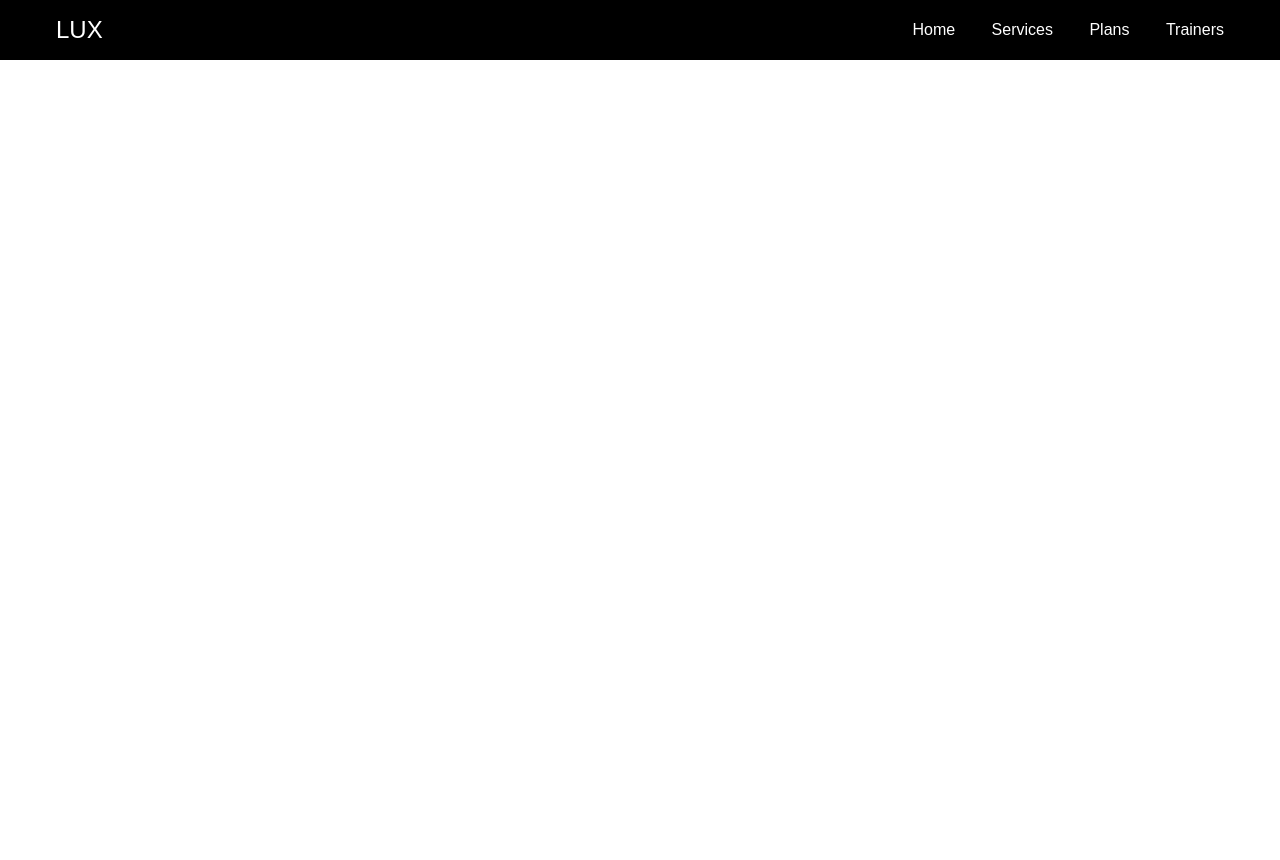
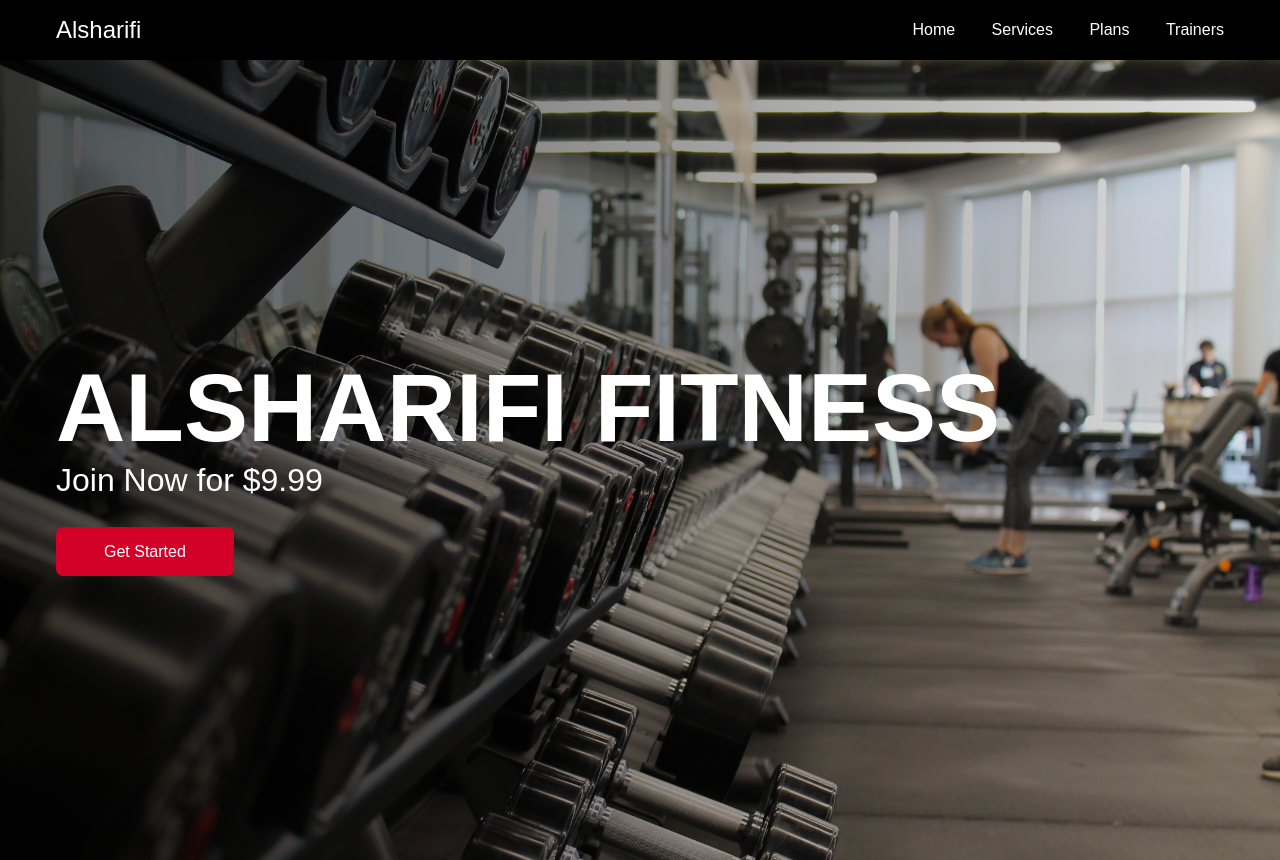
Before and after one commit to aalsharifi/gym-website-frontend, a plain HTML site: page index.html in a window 1280 px wide. Before the commit the page ends 800 px from the top, so only its background shows below. Drawn offline with Linux system fonts and the light colour scheme.

Commit message:
added image to home page and styled

```diff
--- a/index.html
+++ b/index.html
@@ -4,13 +4,13 @@
     <meta charset="UTF-8">
     <meta http-equiv="X-UA-Compatible" content="IE=edge">
     <meta name="viewport" content="width=device-width, initial-scale=1.0">
-    <title>Alsharifi Fitness Gym</title>
+    <title>Alsharifi Fitness</title>
     <link rel="stylesheet" href="styles.css">
 </head>
 <body>
     <!-- nav bar -->
     <nav class="navBar">
-        <a href="/" class="navBarLogo">LUX</a>
+        <a href="/" class="navBarLogo">Alsharifi</a>
 
         <div class="navBarToggle" id="mobileMenu">
             <span class="bar"></span>
@@ -27,7 +27,15 @@
     </nav>
 
     <!-- hero section -->
+    <div class="hero">
+        <div class="heroContent">
+            <h1>Alsharifi Fitness</h1>
+            <p>Join Now for $9.99</p>
+            <a href="/" class="button">Get Started</a>
+        </div>
+    </div>
 
+    <!-- services -->
 
 
 
--- a/styles.css
+++ b/styles.css
@@ -1,5 +1,5 @@
 :root{
-    --red: #f9032f;
+    --red: #d30128;
     --black: #000;
     --white: #fff;
 }
@@ -99,3 +99,53 @@
     }
 
 }
+
+/* hero section */
+.hero{
+    background: linear-gradient(to right, rgba(0, 0, 0, 0.7), rgba(0, 0, 0, 0.1))
+    ,url('./images/gym1.jpg');
+
+    height: 100vh;
+    background-position: center;
+    background-size: cover;
+    padding: 0.5rem calc((100vw - 1200px) / 2);
+    display: flex;
+    justify-content: flex-start;
+    align-items: center;
+}
+
+.heroContent{
+    color: var(--white);
+    padding: 3rem 1rem;
+    line-height: 1;
+}
+
+.heroContent h1{
+    font-size: clamp(3rem, 8vw, 6rem);
+    text-transform: uppercase;
+    margin-bottom: 0.5rem;
+}
+
+.heroContent p{
+    font-size: clamp(1rem, 4vw, 2rem);
+    margin-bottom: 3rem;
+}
+
+.button{
+    padding: 1rem 3rem;
+    border: none;
+    background: var(--red);
+    color: var(--white);
+    font-size: 1rem;
+    cursor: pointer;
+    outline: none;
+    transition: 0.3s ease;
+    text-decoration: none;
+    border-radius: 7px;
+}
+
+.button:hover{
+    background: var(--black);
+}
+
+/* services */
```
